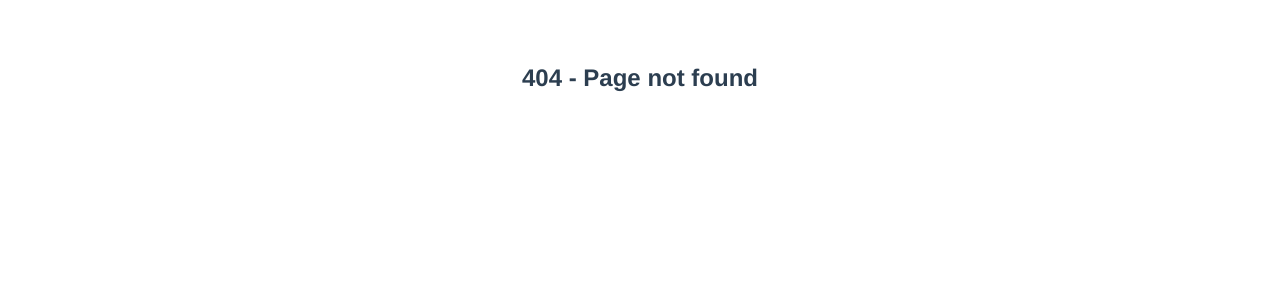
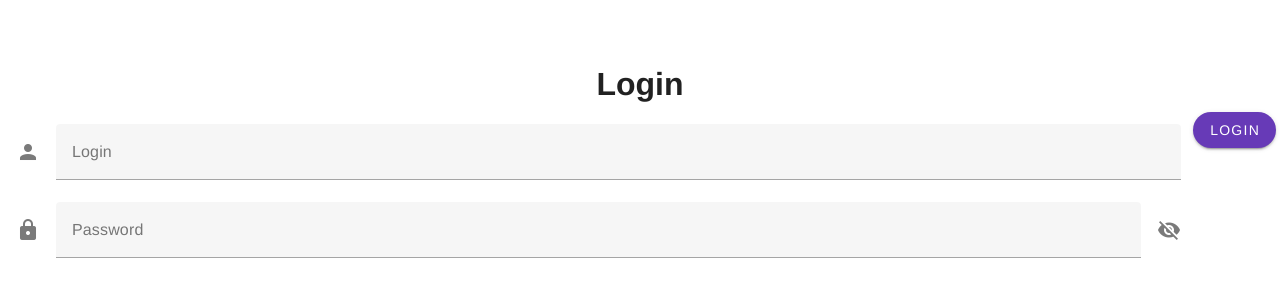
Before and after one commit to FreddyKly/ExtraSecureForum, a Vue app in the folder Frontend/: page /RegisterPage in a window 1280 px wide. Before the commit this address had no page. Shown: the top 300 px of the page. Built offline with nearby package versions, Linux system fonts and the light colour scheme.

Commit message:
registerpage

```diff
--- /dev/null
+++ b/Frontend/src/components/RegisterPage.vue
@@ -0,0 +1,57 @@
+<template>
+    <v-app>
+      <h1>Login</h1>
+      <v-container fluid>
+        <v-row>
+          <v-col>
+            <v-text-field
+              v-model="accountname"
+              prepend-icon="mdi-account"
+              name="login"
+              label="Login"
+              type="text"
+              required
+            ></v-text-field>
+            <v-text-field
+              v-model="password"
+              id="password"
+              prepend-icon="mdi-lock"
+              name="password"
+              label="Password"
+              :append-icon="password ? 'mdi-eye' : 'mdi-eye-off'"
+              :type="password ? 'password' : 'text'"
+              required
+            ></v-text-field>
+          </v-col>
+          <v-btn rounded @click="Login();" color="deep-purple accent-4">
+            Login
+          </v-btn>
+        </v-row>
+        <v-alert width="30%" class="align-center mb-6" type="error" v-if="this.loginWasClicked">Login Unsuccessful!!</v-alert>
+      </v-container>
+  </v-app>
+  </template>
+  <script>
+  import userService from "@/services/userService.js";
+  export default {
+    data() {
+      return {
+        accountname: "",
+        password: "",
+        loginWasClicked: false
+      }
+    },
+
+    methods: {
+      async Login() {
+        this.loginWasClicked = true
+        try{
+          await userService.loginUser({ "username": this.accountname, "password": this.password })
+          this.$router.replace({name: 'home'})
+        }catch(e){
+          console.log(e);
+      }
+    }
+    }
+  }
+  </script>
--- a/Frontend/src/router/router.js
+++ b/Frontend/src/router/router.js
@@ -6,18 +6,21 @@ import { createRouter, createWebHistory } from 'vue-router';
 
 const routes = [
   {
+    name: 'home',
     path: '/',
-    component: () => import("../components/HelloWorld")
+    component: () => import("../components/HomePage")
   },
-
   {
     path: '/LoginPage/',
     component: () => import("../components/LoginPage")
   },
-
   {
-    path: '/aNewSide/:id',
-    component: () => import("../components/aNewSide")
+    path: '/RegisterPage/',
+    component: () => import("../components/RegisterPage")
+  },
+  {
+    path: '/Thread/:id',
+    component: () => import("../components/ThreadPage")
   },
   // catch all 404
   {
```
Also changed, not shown: Frontend/src/components/HomePage.vue (renamed from Frontend/src/components/HelloWorld.vue), Frontend/src/components/ThreadPage.vue (renamed from Frontend/src/components/aNewSide.vue).
